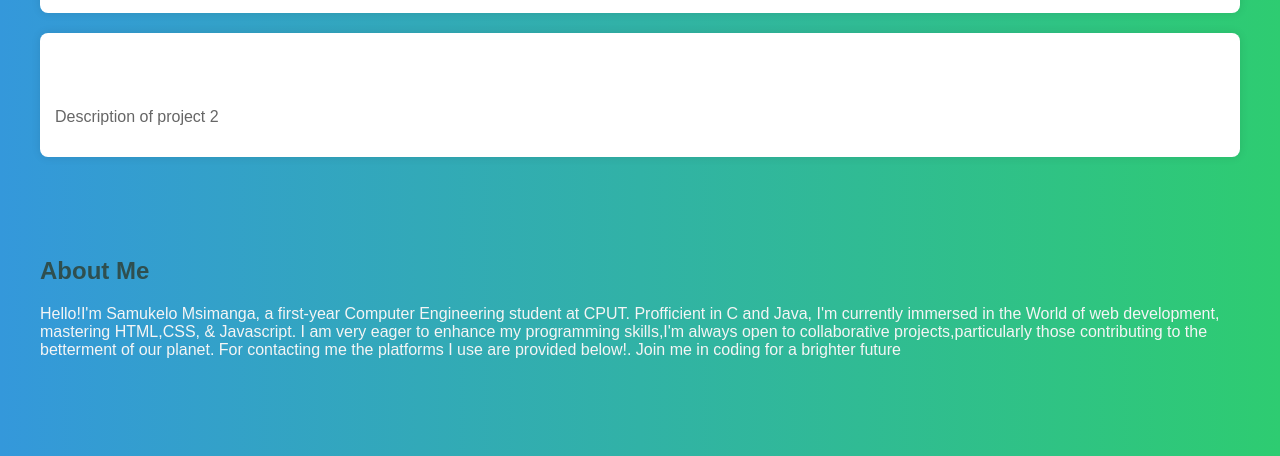
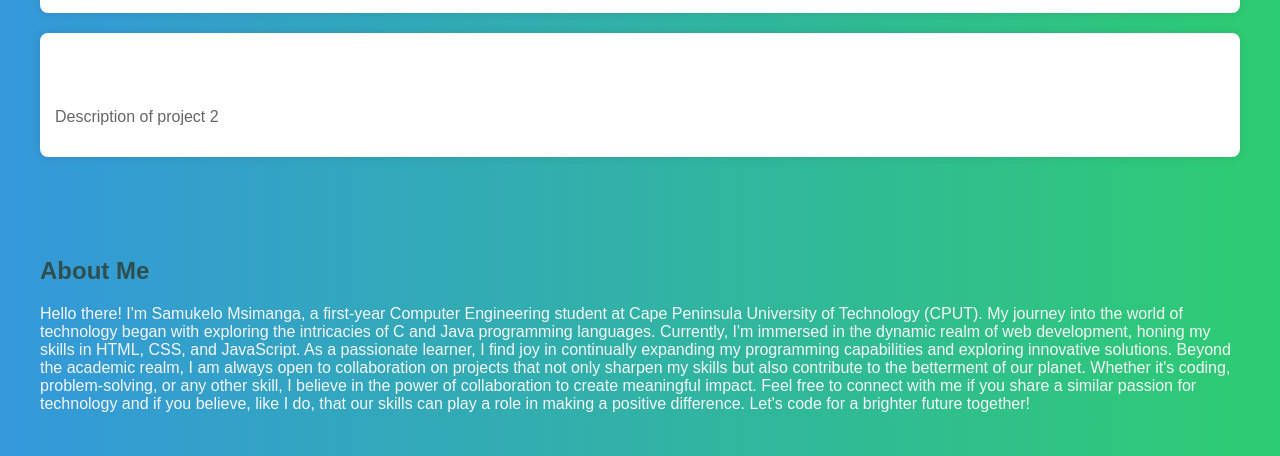
Before and after one commit to Ivyson/Websites-projects, a plain HTML site: page Project 1/CV.html in a window 1280 px wide. Shown: the part 344-800 px from the top of the page. Drawn offline with Linux system fonts and the light colour scheme.

Commit message:
Update CV.html

```diff
--- a/Project 1/CV.html
+++ b/Project 1/CV.html
@@ -41,9 +41,16 @@
     </section>
     <section id="about" class="gradient-panel">
         <h2>About Me</h2>
-        <p style="color: whitesmoke;">Hello!I'm Samukelo Msimanga, a first-year Computer Engineering student at CPUT. Profficient in C and Java, I'm currently immersed in the World
-          of web development, mastering HTML,CSS, & Javascript. I am very eager to enhance my programming skills,I'm always open to collaborative projects,particularly those contributing
-          to the betterment of our planet. For contacting me the platforms I use are provided below!. Join me in coding for a brighter future
+        <p style="color: whitesmoke;">Hello there! I'm Samukelo Msimanga, a first-year Computer Engineering student at Cape Peninsula University of Technology (CPUT). My journey into the world of technology began with exploring the intricacies of C and Java programming languages.
+
+          Currently, I'm immersed in the dynamic realm of web development, honing my skills in HTML, CSS, and JavaScript. As a passionate learner, I find joy in continually expanding my programming capabilities and exploring innovative solutions.
+
+          Beyond the academic realm, I am always open to collaboration on projects that not only sharpen my skills but also contribute to the betterment of our planet. Whether it's coding, problem-solving, or any other skill, I believe in the power of collaboration to create meaningful impact.
+
+          Feel free to connect with me if you share a similar passion for technology and if you believe, like I do, that our skills can play a role in making a positive difference.
+
+          Let's code for a brighter future together!
+
         </p>
     </section>
     <section id="contact" class="gradient-panel section">
```
